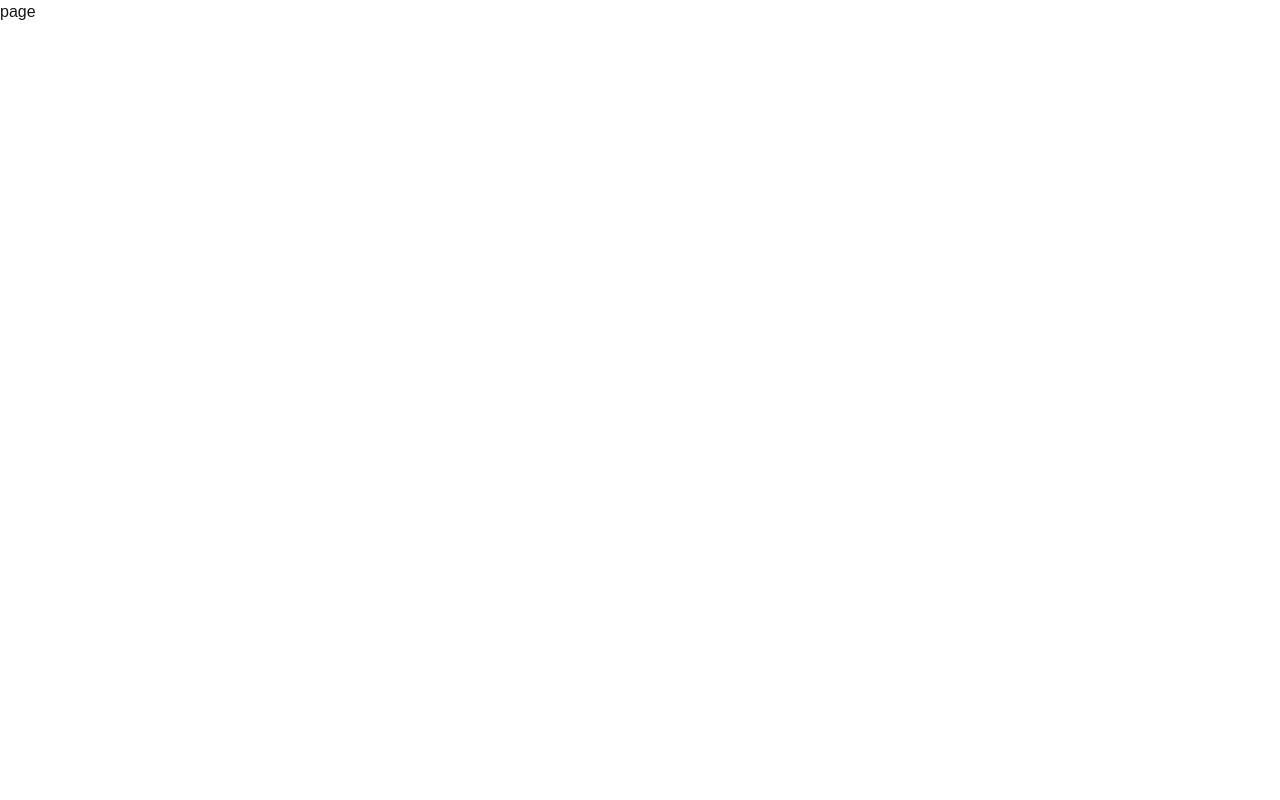
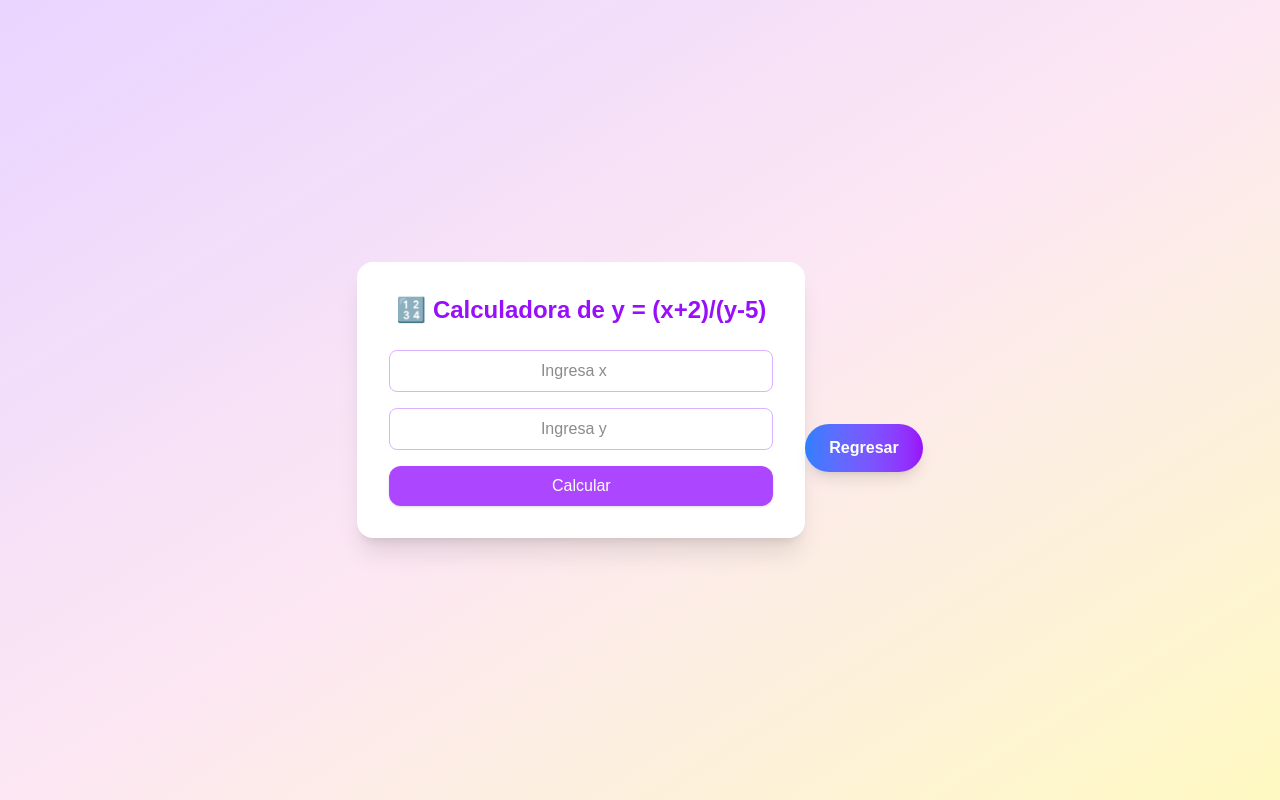
Before and after one commit to ferjbadev/claseProgramacion, a Next.js app: page /proyecto8 in a window 1280 px wide. Built offline with nearby package versions, Linux system fonts and the light colour scheme.

Commit message:
proyectos

```diff
--- a/src/app/proyecto7/page.tsx
+++ b/src/app/proyecto7/page.tsx
@@ -1,9 +1,65 @@
-import React from 'react'
+"use client";
+import Link from "next/link";
+import { useState } from "react";
 
-const page = () => {
+export default function Proyecto7() {
+  const [edad, setEdad] = useState("");
+  const [mensaje, setMensaje] = useState<string | null>(null);
+
+  const verificarEdad = () => {
+    const e = Number(edad);
+
+    if (isNaN(e) || e <= 0) {
+      setMensaje("⚠️ Ingresa una edad válida.");
+      return;
+    }
+
+    if (e >= 18) {
+      setMensaje("✅ Eres mayor de 18 años.");
+    } else {
+      setMensaje("⚠️ No eres mayor de 18 años.");
+    }
+  };
+
   return (
-    <div>page</div>
-  )
+    <div className="flex min-h-screen items-center justify-center bg-gradient-to-br from-indigo-200 via-purple-100 to-pink-200 p-6">
+      <div className="bg-white shadow-xl rounded-2xl p-8 w-full max-w-md text-center">
+        <h1 className="text-2xl font-bold text-indigo-600 mb-6">
+          🎂 Verificador de Edad
+        </h1>
+
+        {/* Input de edad */}
+        <input
+          type="number"
+          placeholder="Ingresa tu edad"
+          value={edad}
+          onChange={(e) => setEdad(e.target.value)}
+          className="w-full px-4 py-2 mb-4 border border-indigo-300 rounded-lg focus:outline-none focus:ring-2 focus:ring-indigo-400 text-center"
+        />
+
+        {/* Botón */}
+        <button
+          onClick={verificarEdad}
+          className="w-full px-6 py-2 bg-indigo-500 text-white rounded-xl shadow hover:bg-indigo-600 transition"
+        >
+          Verificar
+        </button>
+
+        {/* Resultado */}
+        {mensaje && (
+          <div className="mt-6 p-4 bg-indigo-50 border border-indigo-200 rounded-lg">
+            <p className="text-lg font-semibold text-indigo-700">{mensaje}</p>
+          </div>
+        )}
+      </div>
+         <div className="mt-24">
+        <Link
+          href="/"
+          className="inline-block px-6 py-3 bg-gradient-to-r from-blue-500 to-purple-600 text-white font-semibold rounded-full shadow-lg hover:scale-105 hover:shadow-xl transition-transform duration-300"
+        >
+          Regresar
+        </Link>
+      </div>
+    </div>
+  );
 }
-
-export default page
--- a/src/app/proyecto8/page.tsx
+++ b/src/app/proyecto8/page.tsx
@@ -1,9 +1,82 @@
-import React from 'react'
+"use client";
+import Link from "next/link";
+import { useState } from "react";
 
-const page = () => {
+export default function Proyecto8() {
+  const [x, setX] = useState("");
+  const [y, setY] = useState("");
+  const [resultado, setResultado] = useState<string | null>(null);
+
+  const calcular = () => {
+    const numX = Number(x);
+    const numY = Number(y);
+
+    if (isNaN(numX) || isNaN(numY)) {
+      setResultado("⚠️ Ingresa números válidos.");
+      return;
+    }
+
+    if (numY - 5 === 0) {
+      setResultado("⚠️ División por cero no permitida.");
+      return;
+    }
+
+    const r = ((numX + 2) / (numY - 5)).toFixed(2);
+    setResultado(r);
+  };
+
   return (
-    <div>page</div>
-  )
+    <div className="flex min-h-screen items-center justify-center bg-gradient-to-br from-purple-200 via-pink-100 to-yellow-100 p-6">
+      <div className="bg-white shadow-xl rounded-2xl p-8 w-full max-w-md text-center">
+        <h1 className="text-2xl font-bold text-purple-600 mb-6">
+          🔢 Calculadora de y = (x+2)/(y-5)
+        </h1>
+
+        {/* Input X */}
+        <input
+          type="number"
+          placeholder="Ingresa x"
+          value={x}
+          onChange={(e) => setX(e.target.value)}
+          className="w-full px-4 py-2 mb-4 border border-purple-300 rounded-lg focus:outline-none focus:ring-2 focus:ring-purple-400 text-center"
+        />
+
+        {/* Input Y */}
+        <input
+          type="number"
+          placeholder="Ingresa y"
+          value={y}
+          onChange={(e) => setY(e.target.value)}
+          className="w-full px-4 py-2 mb-4 border border-purple-300 rounded-lg focus:outline-none focus:ring-2 focus:ring-purple-400 text-center"
+        />
+
+        {/* Botón */}
+        <button
+          onClick={calcular}
+          className="w-full px-6 py-2 bg-purple-500 text-white rounded-xl shadow hover:bg-purple-600 transition"
+        >
+          Calcular
+        </button>
+
+        {/* Resultado */}
+        {resultado !== null && (
+          <div className="mt-6 p-4 bg-purple-50 border border-purple-200 rounded-lg">
+            <p className="text-lg font-semibold text-purple-700">
+              {typeof resultado === "string"
+                ? resultado
+                : `Resultado: y = ${resultado}`}
+            </p>
+          </div>
+        )}
+      </div>
+         <div className="mt-24">
+        <Link
+          href="/"
+          className="inline-block px-6 py-3 bg-gradient-to-r from-blue-500 to-purple-600 text-white font-semibold rounded-full shadow-lg hover:scale-105 hover:shadow-xl transition-transform duration-300"
+        >
+          Regresar
+        </Link>
+      </div>
+    </div>
+  );
 }
-
-export default page
```
